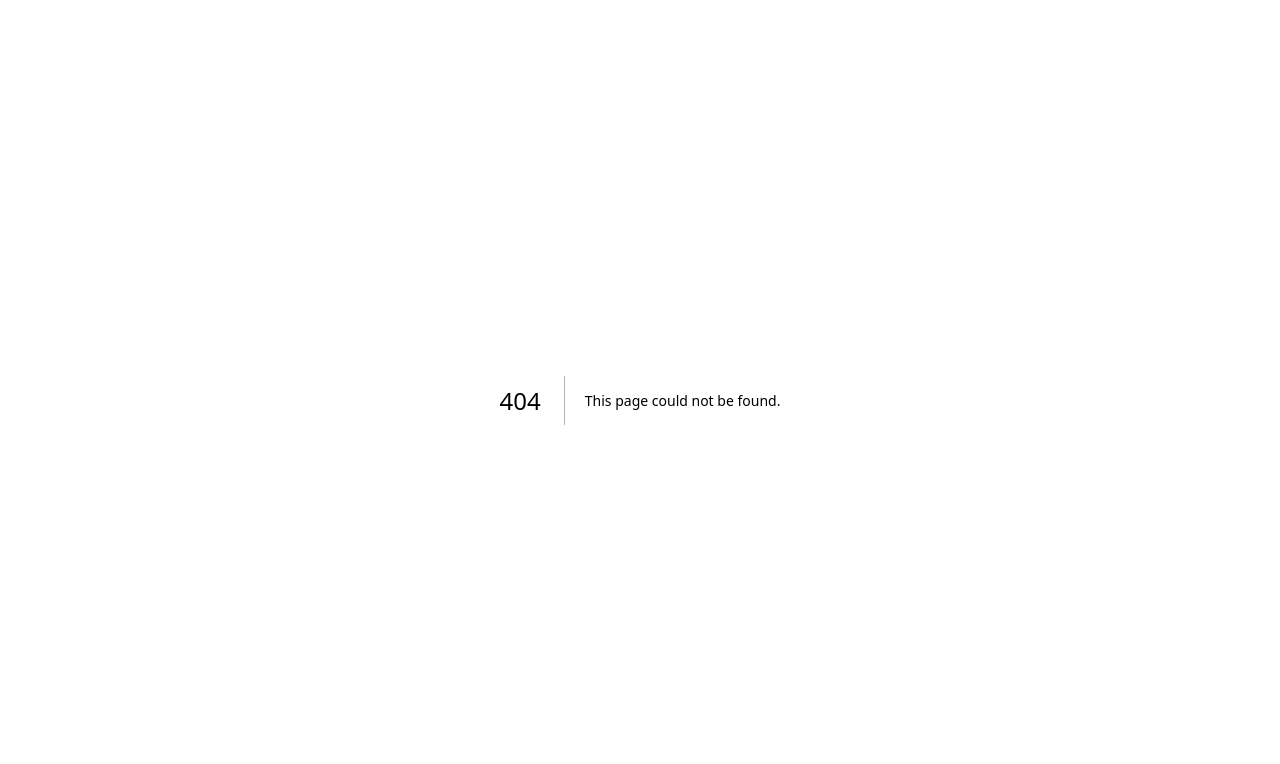
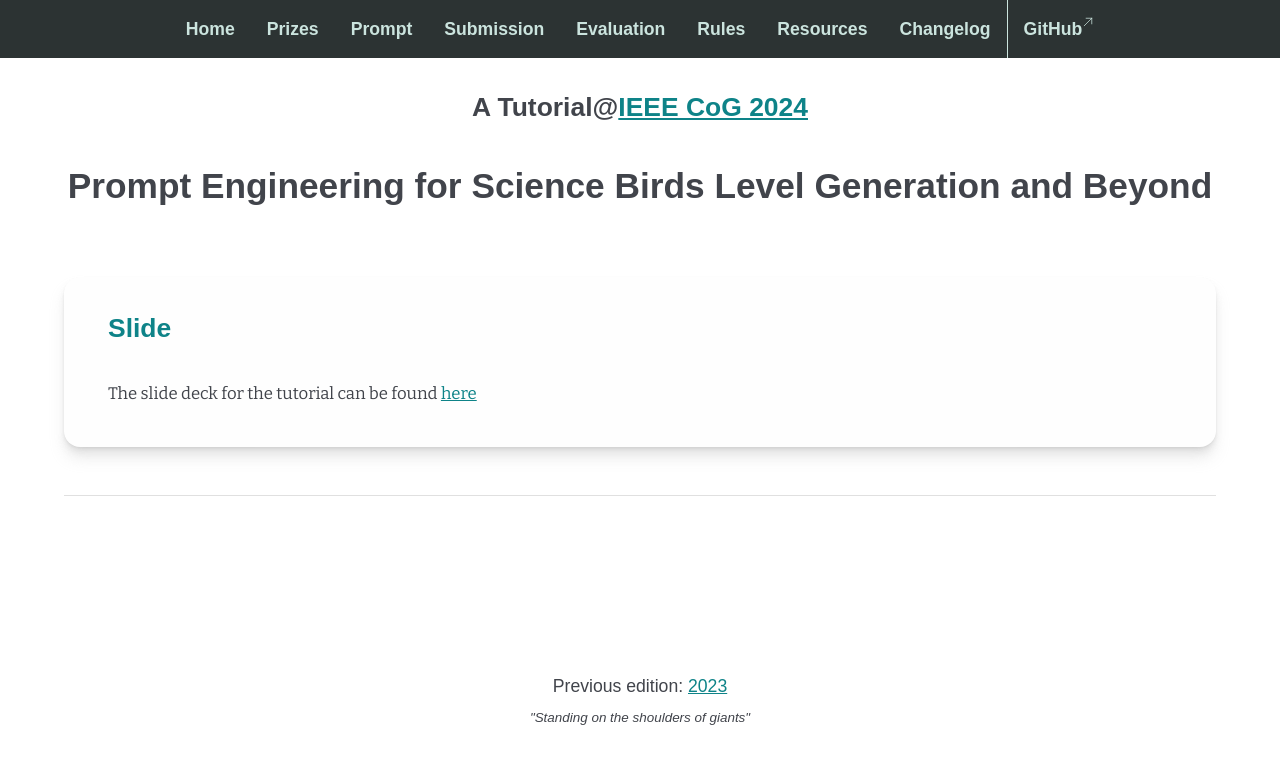
Before and after one commit to chatgpt4pcg/chatgpt4pcg.github.io, a Next.js app: page /rcgs-jul-2024 in a window 1280 px wide. Before the commit this address had no page. Shown: the top 764 px of the page. Built offline with nearby package versions, Linux system fonts and the light colour scheme.

Commit message:
chore: update slide deck for internal tutorial

```diff
--- /dev/null
+++ b/pages/rcgs-jul-2024.tsx
@@ -0,0 +1,43 @@
+import Image from '@/components/ui/Image/Image';
+import PageHeader from '@/components/ui/PageHeader/PageHeader';
+import PageLayout from '@/components/ui/PageLayout/PageLayout';
+import PageMeta from '@/components/content/PageMeta';
+import PageSubHeader from '@/components/ui/PageSubHeader/PageSubHeader';
+import Paragraph from '@/components/ui/Paragraph/Paragraph';
+import Section from '@/components/ui/Section/Section';
+import SectionHeader from '@/components/ui/SectionHeader/SectionHeader';
+
+export default function PrizePage() {
+	return (
+		<>
+			<PageMeta pageTitle='Tutorial' />
+			<PageLayout>
+				<PageSubHeader>
+					A Tutorial@
+					<a
+						href='https://2024.ieee-cog.org/cog-2024-tutorials/'
+						target='_blank'
+						rel='noopener noreferrer'
+					>
+						IEEE CoG 2024
+					</a>
+				</PageSubHeader>
+				<PageHeader>
+					Prompt Engineering for Science Birds Level Generation and Beyond
+				</PageHeader>
+				<Section>
+					<SectionHeader>Slide</SectionHeader>
+					<Paragraph>
+						The slide deck for the tutorial can be found{' '}
+            <a
+              href='/files/pe_for_pcg.pdf'
+              download
+            >
+              here
+            </a>
+					</Paragraph>
+				</Section>
+			</PageLayout>
+		</>
+	);
+}
```
Also changed, not shown: 1 other file (tests, documents, lock files or other folders).
